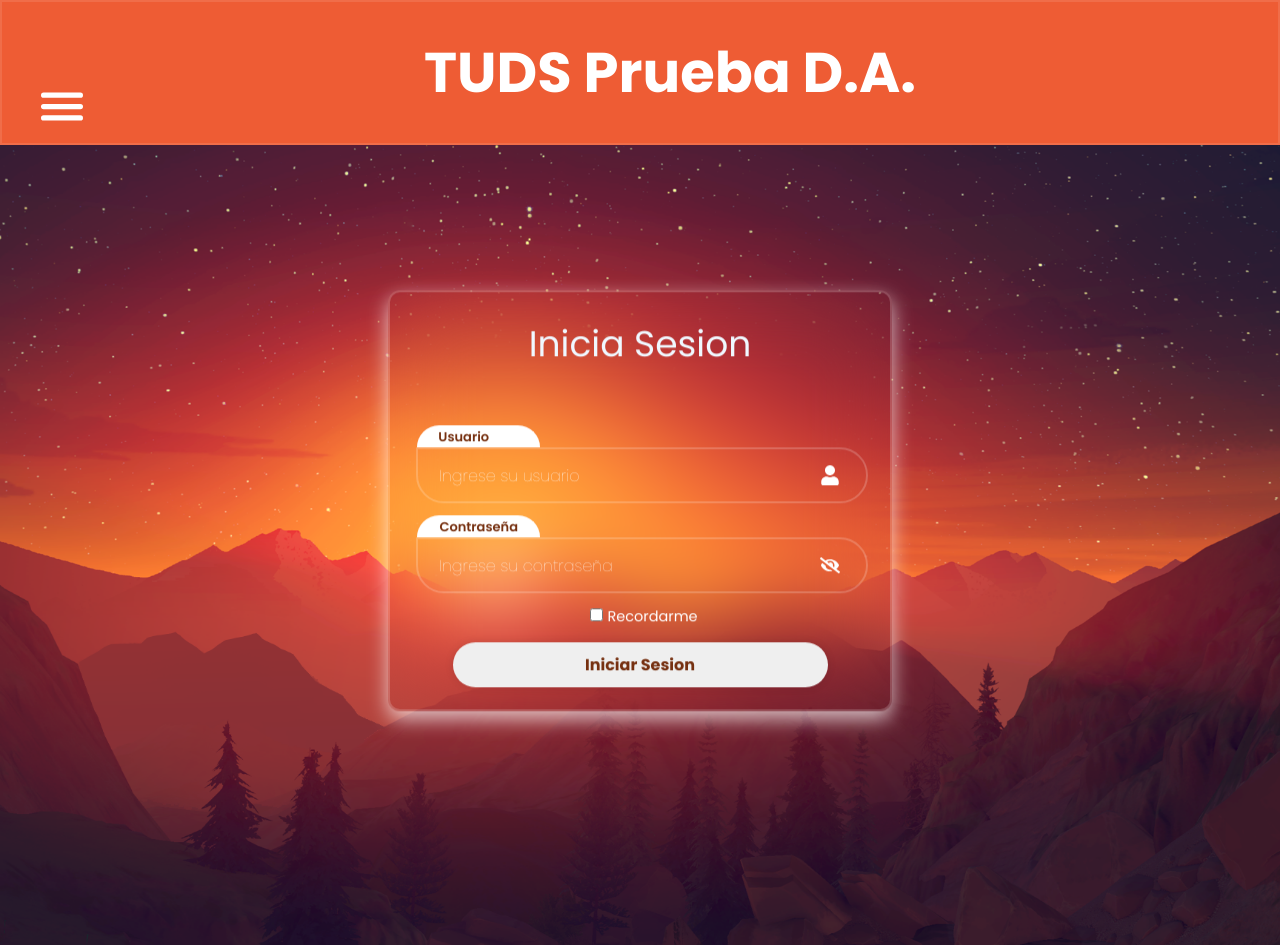
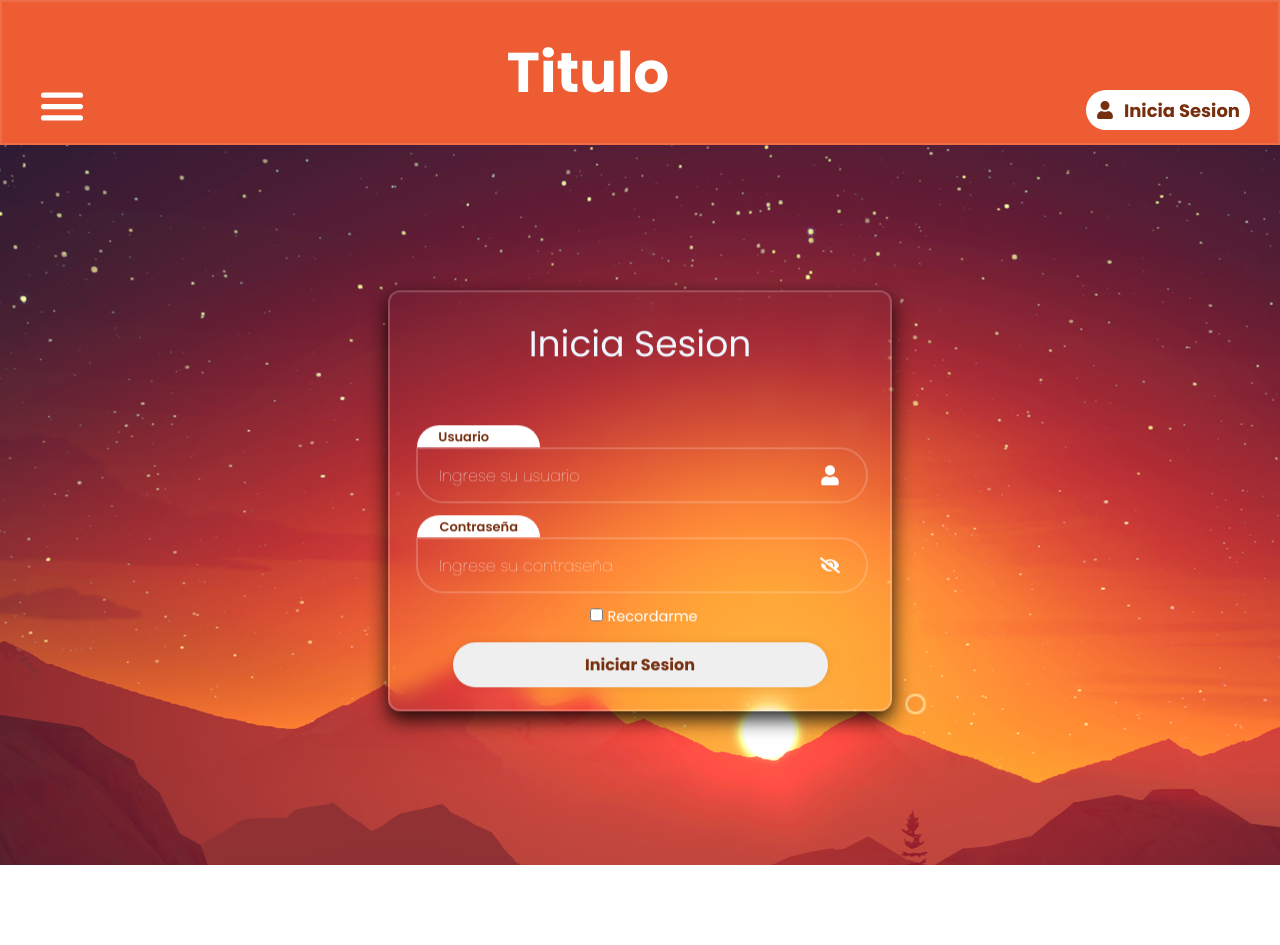
Before and after one commit to Quiks09/nova-domus, a React (Create React App) app in the folder frontend/: page / in a window 1280 px wide. After the commit the page ends 865 px from the top, so only its background shows below. Built offline with nearby package versions, Linux system fonts and the light colour scheme.

Commit message:
update frontend

```diff
--- a/frontend/public/index.html
+++ b/frontend/public/index.html
@@ -24,7 +24,7 @@
       work correctly both with client-side routing and a non-root public URL.
       Learn how to configure a non-root public URL by running `npm run build`.
     -->
-    <title>TUDS - Desarrollo de Aplicativos</title>
+    <title>Team-M8</title>
   </head>
   <body>
     <noscript>You need to enable JavaScript to run this app.</noscript>
--- a/frontend/src/App.css
+++ b/frontend/src/App.css
@@ -29,22 +29,59 @@
   flex-grow: 1;
 }
 
+#header .loginHeader {
+  flex-grow: 0;
+  font-size: 18px;
+  transform: translateY(150%);
+  display: flex;
+  align-items: center;
+  background-color: white;
+  border-radius: 40px;
+  padding: 0px 10px;
+  height: 40px;
+  cursor: pointer;
+}
+
+#header .loginHeader:hover {
+  background-color:#f6e1d7;
+  color: #763010;
+}
+
+.loginHeader a {
+  text-decoration: none;
+  color:#763010;
+  margin-left: 10px;
+}
+
+.loginHeader svg {
+  color:#763010;
+}
+
 #body {
   display: flex;
-  height: 100vh;
-  /*background: rgb(245,153,127);
-  background: linear-gradient(0deg, rgba(245,153,127,1) 33%, rgba(246,185,167,1) 66%, rgba(255,198,172,1) 100%);*/
-  background:url('./Components/background\ orange.avif') no-repeat;
+  height: 90vh;
   background-size: cover;
   background-position: center;
+  background:url('./Components/background\ orange.avif') no-repeat;
+  /*background: rgb(245,153,127);
+  background: rgb(254,213,201);
+  background: linear-gradient(0deg, rgba(254,213,201,1) 33%, rgba(255,225,216,1) 66%, rgba(251,234,227,1) 100%);*/
+
 }
 
 #content {
+  display: flex;
+  justify-content: center;
   flex-grow: 1;
   font-weight: bold;
   padding: .5em 2em;
 
 }
+
+/*#loginBg {
+  height: 90vh;
+
+}*/
 
 #login {
   margin: 2em auto;
@@ -54,13 +91,13 @@
   text-align: center;
   align-items: stretch;
   background: transparent;
-  backdrop-filter: blur(40px);
+  backdrop-filter: blur(10px);
   border: 2px solid rgba(255, 255, 255, 0.2);
   border-radius: 12px;
   display: flex;
   flex-direction: column;
   margin-bottom: 15px;
-  box-shadow: 0 8px 20px rgba(255, 255, 255, 0.7);
+  box-shadow: 0 8px 20px rgba(0, 0, 0, 0.9);
   transform: translateY(25%);
 }
 
@@ -187,15 +224,6 @@
   transform: all .2s;
 }
 
-#btnMenu {
-  display: flex;
-  flex-direction: column;
-  align-items: center;
-  font-size: 45px;
-  border: 0;
-  background: transparent;
-  cursor: pointer;
-}
 
  ul {
   padding: 0;
--- a/frontend/src/App.jsx
+++ b/frontend/src/App.jsx
@@ -3,17 +3,33 @@ import Header from './Components/Header';
 import Menu from './Components/Menu';
 import Content from './Components/Content';
 import { useState } from 'react';
+import Login from './Components/Login';
 
-function App() {
+const login = true
+
+const Body = () => {
   const [showMenu, setShowMenu] = useState(false);
-  return (
-    <div className="App">
-      <Header setShowMenu={setShowMenu} showMenu = {showMenu}/>
+  if(!login){
+    return(<Login/>)
+  } else
+  return(
+    <div>
+    <Header setShowMenu={setShowMenu} showMenu = {showMenu}/>
       <div id="body">
         <Menu showMenu = {showMenu}/>
         <Content/>
       </div>
+    </div>
+  )
+}
 
+function App() {
+
+  return (
+    <div className="App">
+      <Body>
+
+      </Body>
     </div>
   );
 }
--- a/frontend/src/Components/Content.jsx
+++ b/frontend/src/Components/Content.jsx
@@ -4,7 +4,7 @@ import Login from './Login'
 const Content = () => {
   return (
     <div id="content">
-      <Login />
+      <Login/>
     </div>
   )
 }
--- a/frontend/src/Components/Header.jsx
+++ b/frontend/src/Components/Header.jsx
@@ -1,4 +1,6 @@
+/* eslint-disable jsx-a11y/anchor-is-valid */
 import React from 'react'
+import { FaUser } from "react-icons/fa";
 import { IoMenu  } from "react-icons/io5";
 
 const header = ({showMenu, setShowMenu}) => {
@@ -6,7 +8,11 @@ const header = ({showMenu, setShowMenu}) => {
     <div id="header">
       {showMenu}
       <div className="btnMenu" onClick={() => setShowMenu(!showMenu)}><IoMenu/></div>
-      <div className="headerT">TUDS Prueba D.A.</div>
+      <div className="headerT">Titulo</div>
+      <div className="loginHeader">
+        <FaUser/>
+        <a href="">Inicia Sesion</a>
+      </div>
     </div>
   )
 }
--- a/frontend/src/Components/Login.jsx
+++ b/frontend/src/Components/Login.jsx
@@ -28,15 +28,16 @@ const Login = () => {
       }
     ).then(res => res.json())
       .then(json => console.log(json.authorizationToken||json.message))
-      .catch(e => {
-        if (e.message) {
-          setError(String(e))
+      .catch(error => {
+        if (error.message) {
+          setError(String(error))
         }
         })
   }
   const [error, setError] = useState("");
   const [showPwd, setShowPwd] = useState(false);
   return (
+    <div id="loginBg">
       <div id="login">
         <div id="alert"><NoEmptyError msg={ error } /></div>
         <h1>Inicia Sesion</h1>
@@ -60,6 +61,7 @@ const Login = () => {
 
         </form>
       </div>
+    </div>
   )
 }
 
```
Also changed, not shown: frontend/src/Components/Landing.jsx (added, +9 -0 lines). Lines whose indentation alone changed are shown as unchanged.
